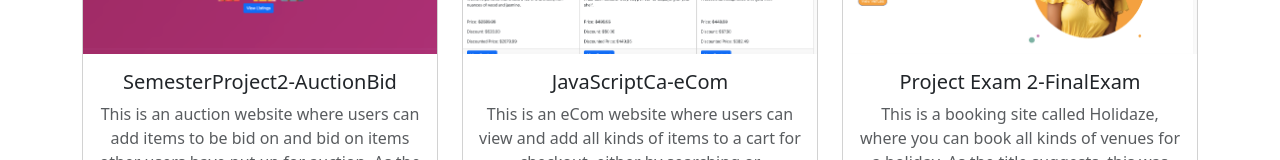
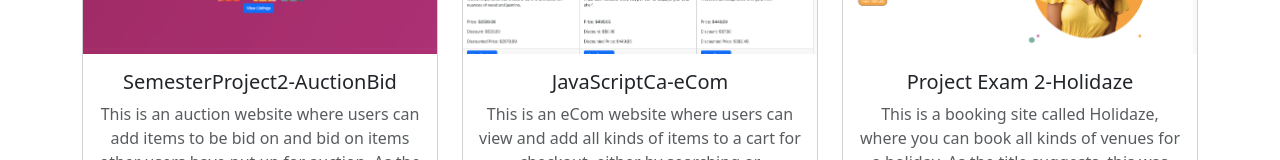
Before and after one commit to Sugal99/Portfolio-2, a React (Create React App) app: page / in a window 1280 px wide. Shown: the part 1024-1184 px from the top of the page. Built offline with nearby package versions, Linux system fonts and the light colour scheme.

Commit message:
Changed name for final exam card,

```diff
--- a/src/components/Projects.jsx
+++ b/src/components/Projects.jsx
@@ -85,7 +85,7 @@ const Projects = () => {
               style={{ height: "167px", objectFit: "cover" }}
             />
             <Card.Body className="d-flex flex-column">
-              <Card.Title>Project Exam 2-FinalExam</Card.Title>
+              <Card.Title>Project Exam 2-Holidaze</Card.Title>
               <Card.Text className="flex-grow-1 text-muted">
                 This is a booking site called Holidaze, where you can book all
                 kinds of venues for a holiday. As the title suggests, this was
```
